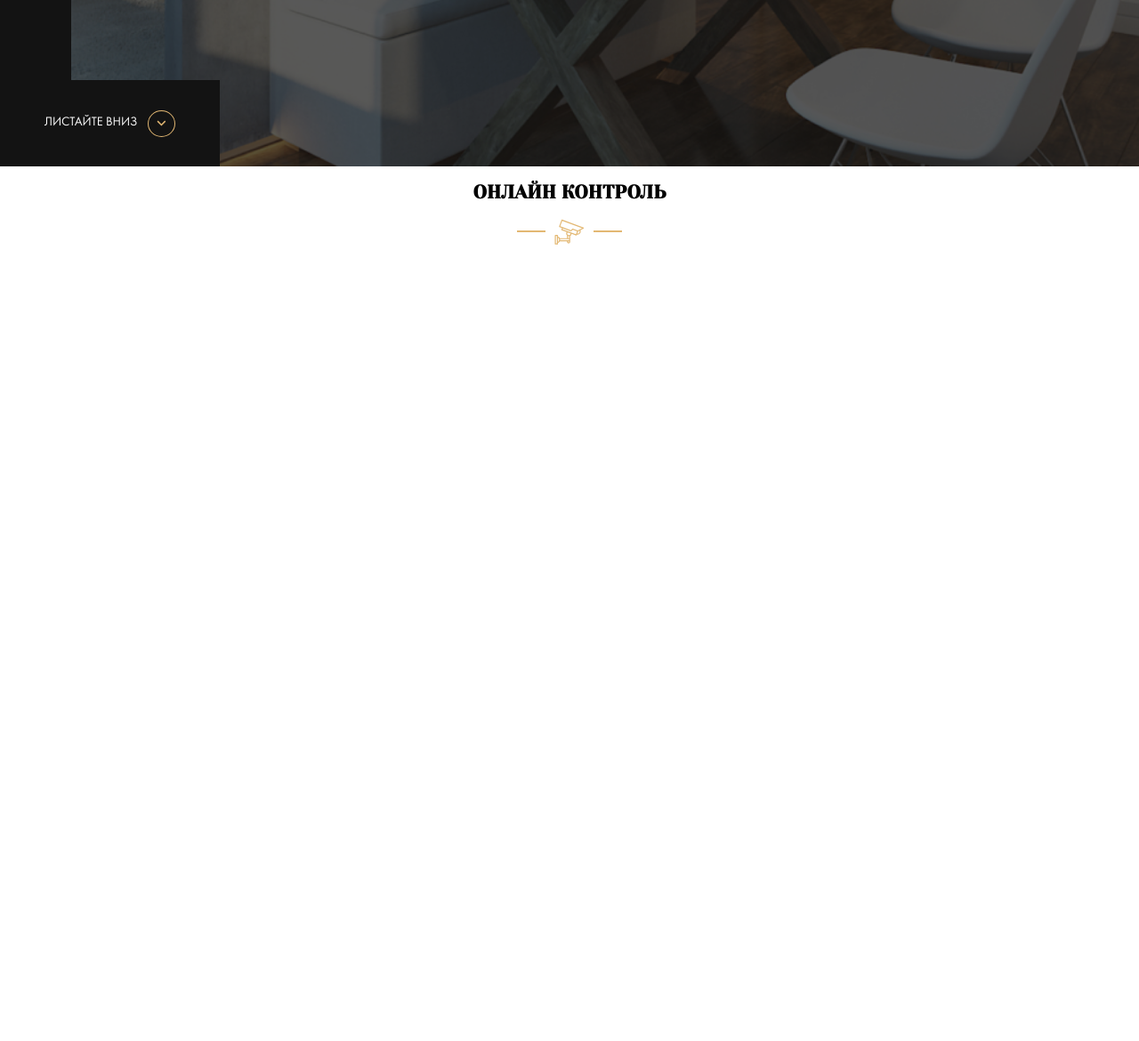
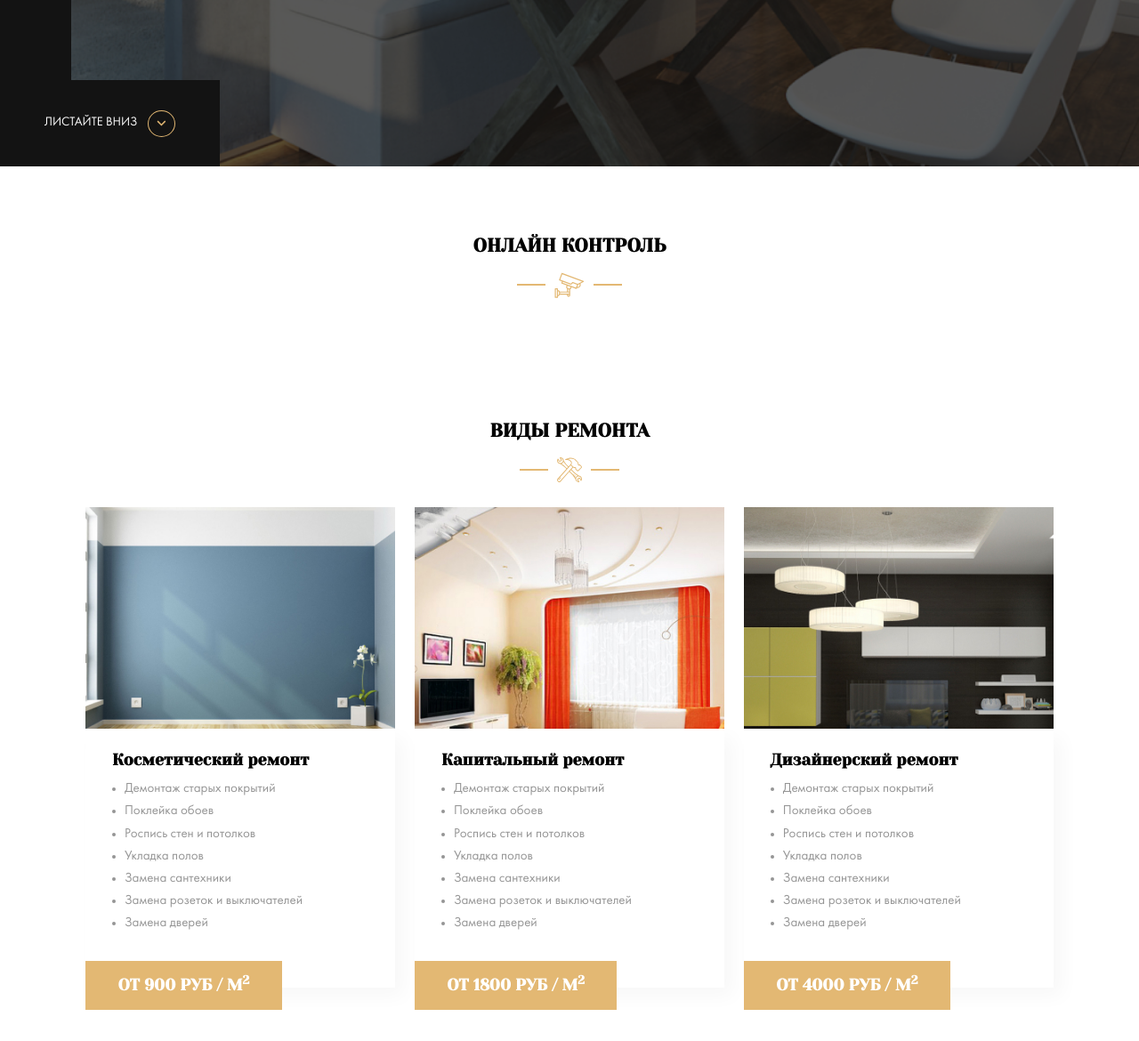
Before and after one commit to malishkreet/-Storage, a website: page index.html in a window 1280 px wide. Shown: the part 713-1883 px from the top of the page at 89% size. Before the commit the page ends 988 px from the top, so only its background shows below. Drawn offline with Linux system fonts and the light colour scheme; files whose address does not match are found by name.

Commit message:
add: section of repair

```diff
--- a/index.html
+++ b/index.html
@@ -68,6 +68,72 @@
 
 
         </section>
+        <section class="section types">
+            <div class="container">
+                <div class="section-title types__section-title">
+                    <h2 class="section-title__heading">Виды ремонта</h2>
+                    <div class="section-title__image">
+                        <img src="img/repair.svg" alt="repair">
+                    </div>
+                </div>
+                <div class="row">
+                    <div class="col">
+                    <div class="card types__card">
+                        <img src="img/types/type-1.jpg" alt="Косметический ремонт" class="card__image">
+                        <div class="card__text">
+                            <h3 class="card__title">Косметический ремонт</h3>
+                            <ul class="card__list">
+                                <li class="card__item">Демонтаж старых покрытий</li>
+                                <li class="card__item">Поклейка обоев</li>
+                                <li class="card__item">Роспись стен и потолков</li>
+                                <li class="card__item">Укладка полов</li>
+                                <li class="card__item">Замена сантехники</li>
+                                <li class="card__item">Замена розеток и выключателей</li>
+                                <li class="card__item">Замена дверей</li>
+                            </ul>
+                            <strong class="card__pricetag">от 900 руб / m<sup>2</sup></strong>
+                        </div>
+                    </div>
+                </div>
+                <div class="col">
+                    <div class="card types__card">
+                        <img src="img/types/type-2.jpg" alt="Капитальный ремонт" class="card__image">
+                        <div class="card__text">
+                            <h3 class="card__title">Капитальный ремонт</h3>
+                            <ul class="card__list">
+                                <li class="card__item">Демонтаж старых покрытий</li>
+                                <li class="card__item">Поклейка обоев</li>
+                                <li class="card__item">Роспись стен и потолков</li>
+                                <li class="card__item">Укладка полов</li>
+                                <li class="card__item">Замена сантехники</li>
+                                <li class="card__item">Замена розеток и выключателей</li>
+                                <li class="card__item">Замена дверей</li>
+                            </ul>
+                            <strong class="card__pricetag">от 1800 руб / m<sup>2</sup></strong>
+                        </div>
+                    </div>
+                </div>
+                <div class="col">
+                    <div class="card types__card">
+                        <img src="img/types/type-3.jpg" alt="" class="card__image">
+                        <div class="card__text">
+                            <h3 class="card__title">Дизайнерский ремонт</h3>
+                            <ul class="card__list">
+                                <li class="card__item">Демонтаж старых покрытий</li>
+                                <li class="card__item">Поклейка обоев</li>
+                                <li class="card__item">Роспись стен и потолков</li>
+                                <li class="card__item">Укладка полов</li>
+                                <li class="card__item">Замена сантехники</li>
+                                <li class="card__item">Замена розеток и выключателей</li>
+                                <li class="card__item">Замена дверей</li>
+                            </ul>
+                            <strong class="card__pricetag">от 4000 руб / m<sup>2</sup></strong>
+                        </div>
+                    </div>
+                </div>
+            </div>
+            </div>
+        </section>
 
 
 
--- a/sass/_settings.sass
+++ b/sass/_settings.sass
@@ -6,7 +6,10 @@
 body
     font-family: 'Futura Book', sans-serif
     font-size: 1rem
+img
+    max-width: 100%
 .section
+    padding: 60px 0
     &-title
         text-align: center
         text-transform: uppercase
--- a/sass/_variables.sass
+++ b/sass/_variables.sass
@@ -1,3 +1,4 @@
 $dark: #131313
 $primary: #E3B873
 $light: #fff
+$secondary: #959595
--- a/sass/style.sass
+++ b/sass/style.sass
@@ -8,3 +8,4 @@
 @import 'settings'
 @import 'templates/control'
 @import 'media'
+@import 'templates/types'
--- /dev/null
+++ b/sass/templates/_types.sass
@@ -0,0 +1,50 @@
+.types
+    &__section-title
+        margin-bottom: 2rem
+.row
+    display: flex
+    align-items: flex-start
+    justify-content: space-between
+.col
+    flex-basis: 32%
+.card
+    &__text
+        position: relative
+        margin: 0 auto
+        max-width: 20.6rem
+        margin-top: -9.3rem
+        padding: 1.79rem 2.14rem
+        background-color: $light
+        box-shadow: 10px 10px 20px rgba(0,0,0,0.03)
+    &__title
+        font-family: 'Yeseva One', cursive
+        font-size: 1.29rem
+        margin-top: 0
+        margin-bottom: 0.7rem
+    &__list
+        padding: 0 0 0 1rem
+        margin: 0
+        font-size: 1.07rem
+        line-height: 1.79rem
+        color: $secondary
+        margin-bottom: 2.5rem
+    &__pricetag
+        position: absolute
+        left: 0
+        bottom: -1.79rem
+        font-size: 1.29rem
+        font-family: 'Yeseva One', cursive
+        text-transform: uppercase
+        background-color: $primary
+        color: $light
+        padding: 1.214rem 2.6rem
+@media screen and ( max-width: 767px )
+    .row
+        flex-direction: column
+        align-items: center
+    .types
+        &__card
+            margin-bottom: 5rem
+    .card
+        &__text
+            margin-left: 0
```
Also changed, not shown: css/style.css, img/repair.svg (added), img/types/type-1.jpg (added), img/types/type-2.jpg (added), img/types/type-3.jpg (added).
